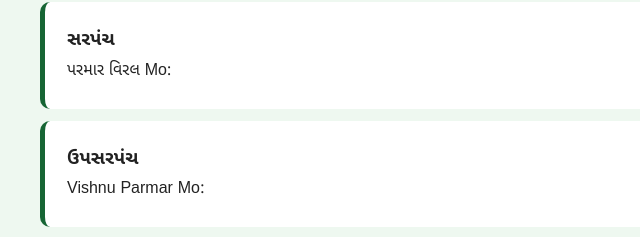
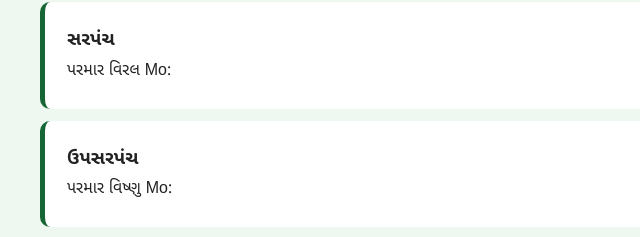
Before and after one commit to Parthprmar/Jitpura, a plain HTML site: page index.html in a window 1280 px wide. Shown: the part 2081-2318 px from the top of the page, 0-640 px from the left. Drawn offline with Linux system fonts and the light colour scheme.

Commit message:
Update उपसरपंच name to પરમાર વિષ્ણુ

```diff
--- a/index.html
+++ b/index.html
@@ -102,7 +102,7 @@
   <div class="inner">
     <div class="title"><h2>🏛️ ગ્રામ પંચાયત</h2><p>જીતપુરા ગ્રામ પંચાયત</p></div>
     <div class="pbox"><h3>સરપંચ</h3><p>પરમાર વિરલ Mo:</p></div>
-    <div class="pbox"><h3>ઉપસરપંચ</h3><p>Vishnu Parmar Mo:</p></div>
+    <div class="pbox"><h3>ઉપસરપંચ</h3><p>પરમાર વિષ્ણુ Mo:</p></div>
     <div class="pbox"><h3>ગ્રામ પંચાયત સંપર્ક</h3><p>પંચાયત કચેરીનો સમય, ફોન નંબર અને અન્ય માહિતી અહીં ઉમેરાશે.</p></div>
   </div>
 </section>
```
